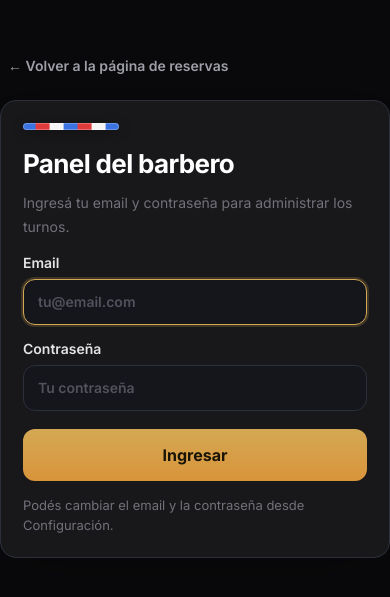
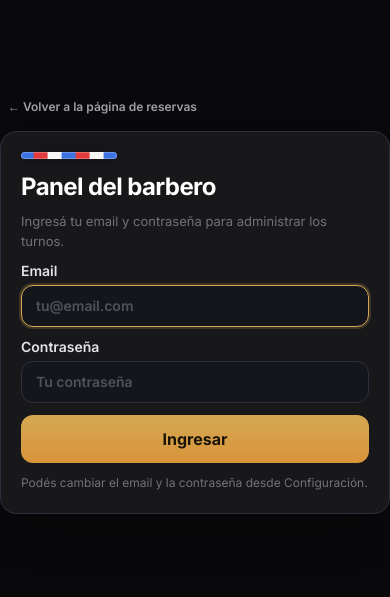
Before and after one commit to nahuelposdeley10/barbershop-appointments, a Next.js app: page /admin in a window 390 px wide. Shown: the part 119-716 px from the top of the page. Built offline with nearby package versions, Linux system fonts and the light colour scheme; no server answers; a web font is replaced by a local one.

Commit message:
Polish mobile admin login

```diff
--- a/app/components/admin/AdminLogin.tsx
+++ b/app/components/admin/AdminLogin.tsx
@@ -27,15 +27,15 @@ export default function AdminLogin({ onLogin }: { onLogin: () => void }) {
   }
 
   return (
-    <main className="booking-bg flex min-h-[100svh] flex-col items-center justify-center gap-4 px-3 py-4 sm:px-5 sm:py-8">
+    <main className="booking-bg flex min-h-[100svh] flex-col items-center justify-center gap-2.5 px-3 py-3 sm:gap-4 sm:px-5 sm:py-8">
       <Link
         href="/reservar"
-        className="self-start rounded-lg px-2 py-2 text-sm font-semibold text-zinc-400 transition hover:text-white focus-visible:outline-none focus-visible:ring-2 focus-visible:ring-[var(--accent)] focus-visible:ring-offset-2 focus-visible:ring-offset-[var(--background)] sm:self-auto"
+        className="self-start rounded-lg px-2 py-1.5 text-xs font-semibold text-zinc-400 transition hover:text-white focus-visible:outline-none focus-visible:ring-2 focus-visible:ring-[var(--accent)] focus-visible:ring-offset-2 focus-visible:ring-offset-[var(--background)] sm:self-auto sm:py-2 sm:text-sm"
       >
         <span aria-hidden="true">←</span> Volver a la página de reservas
       </Link>
 
-      <section className="flex w-full max-w-[780px] flex-col overflow-hidden rounded-2xl border border-[var(--border)] bg-[var(--card)] text-left shadow-2xl shadow-black/20 md:flex-row">
+      <section className="flex w-full max-w-[540px] flex-col overflow-hidden rounded-2xl border border-[var(--border)] bg-[var(--card)] text-left shadow-2xl shadow-black/20 md:max-w-[780px] md:flex-row">
         <div className="relative hidden min-h-[340px] flex-[0_0_42%] md:block">
           <Image
             src="/action.jpg"
@@ -51,13 +51,13 @@ export default function AdminLogin({ onLogin }: { onLogin: () => void }) {
           </p>
         </div>
 
-        <div className="flex min-w-0 flex-1 flex-col items-start gap-3.5 p-[22px] sm:p-[30px]">
+        <div className="flex min-w-0 flex-1 flex-col items-start gap-2.5 p-5 sm:gap-3.5 sm:p-[30px]">
           <BarberPole className="w-24 sm:w-28" />
           <div>
-            <h1 className="text-[26px] font-bold tracking-tight text-white">
+            <h1 className="text-[24px] font-bold tracking-tight text-white sm:text-[26px]">
               Panel del barbero
             </h1>
-            <p className="mt-2 max-w-[430px] text-sm leading-6 text-[var(--muted)] sm:text-[15px]">
+            <p className="mt-1.5 max-w-[430px] text-[13px] leading-5 text-[var(--muted)] sm:mt-2 sm:text-[15px] sm:leading-6">
               Ingresá tu email y contraseña para administrar los turnos.
             </p>
           </div>
@@ -65,18 +65,18 @@ export default function AdminLogin({ onLogin }: { onLogin: () => void }) {
           {error && (
             <p
               role="alert"
-              className="w-full rounded-xl border border-red-400/25 bg-red-400/10 px-3.5 py-3 text-sm font-semibold leading-5 text-[var(--red)]"
+              className="w-full rounded-xl border border-red-400/25 bg-red-400/10 px-3.5 py-2.5 text-sm font-semibold leading-5 text-[var(--red)]"
             >
               {error}
             </p>
           )}
 
-          <form className="flex w-full flex-col gap-3.5" onSubmit={handleSubmit}>
-            <label className="flex flex-col gap-1.5 text-sm font-semibold text-zinc-200">
+          <form className="flex w-full flex-col gap-2.5 sm:gap-3.5" onSubmit={handleSubmit}>
+            <label className="flex flex-col gap-1 text-sm font-semibold text-zinc-200 sm:gap-1.5">
               <span>Email</span>
               <input
                 type="email"
-                className="w-full rounded-xl border border-[var(--border)] bg-[var(--bg-soft)] px-3.5 py-3 text-[var(--text)] outline-none transition placeholder:text-zinc-600 focus:border-[var(--accent)] focus:ring-2 focus:ring-[var(--accent)]/20"
+                className="w-full rounded-xl border border-[var(--border)] bg-[var(--bg-soft)] px-3.5 py-2.5 text-[var(--text)] outline-none transition placeholder:text-zinc-600 focus:border-[var(--accent)] focus:ring-2 focus:ring-[var(--accent)]/20 sm:py-3"
                 value={email}
                 onChange={(e) => setEmail(e.target.value)}
                 placeholder="tu@email.com"
@@ -85,11 +85,11 @@ export default function AdminLogin({ onLogin }: { onLogin: () => void }) {
                 required
               />
             </label>
-            <label className="flex flex-col gap-1.5 text-sm font-semibold text-zinc-200">
+            <label className="flex flex-col gap-1 text-sm font-semibold text-zinc-200 sm:gap-1.5">
               <span>Contraseña</span>
               <input
                 type="password"
-                className="w-full rounded-xl border border-[var(--border)] bg-[var(--bg-soft)] px-3.5 py-3 text-[var(--text)] outline-none transition placeholder:text-zinc-600 focus:border-[var(--accent)] focus:ring-2 focus:ring-[var(--accent)]/20"
+                className="w-full rounded-xl border border-[var(--border)] bg-[var(--bg-soft)] px-3.5 py-2.5 text-[var(--text)] outline-none transition placeholder:text-zinc-600 focus:border-[var(--accent)] focus:ring-2 focus:ring-[var(--accent)]/20 sm:py-3"
                 value={password}
                 onChange={(e) => setPassword(e.target.value)}
                 placeholder="Tu contraseña"
@@ -100,12 +100,12 @@ export default function AdminLogin({ onLogin }: { onLogin: () => void }) {
             <button
               type="submit"
               disabled={loading}
-              className="mt-1 w-full rounded-xl bg-gradient-to-b from-[var(--accent)] to-[var(--accent-strong)] px-5 py-3.5 font-bold text-[#1a1406] transition hover:brightness-105 focus-visible:outline-none focus-visible:ring-2 focus-visible:ring-[var(--accent)] focus-visible:ring-offset-2 focus-visible:ring-offset-[var(--card)] disabled:cursor-wait disabled:opacity-60"
+              className="mt-0.5 w-full rounded-xl bg-gradient-to-b from-[var(--accent)] to-[var(--accent-strong)] px-5 py-3 font-bold text-[#1a1406] transition hover:brightness-105 focus-visible:outline-none focus-visible:ring-2 focus-visible:ring-[var(--accent)] focus-visible:ring-offset-2 focus-visible:ring-offset-[var(--card)] disabled:cursor-wait disabled:opacity-60 sm:mt-1 sm:py-3.5"
             >
               {loading ? "Ingresando…" : "Ingresar"}
             </button>
           </form>
-          <p className="text-[13px] leading-5 text-[var(--muted)]">
+          <p className="text-xs leading-5 text-[var(--muted)] sm:text-[13px]">
             Podés cambiar el email y la contraseña desde Configuración.
           </p>
         </div>
```
